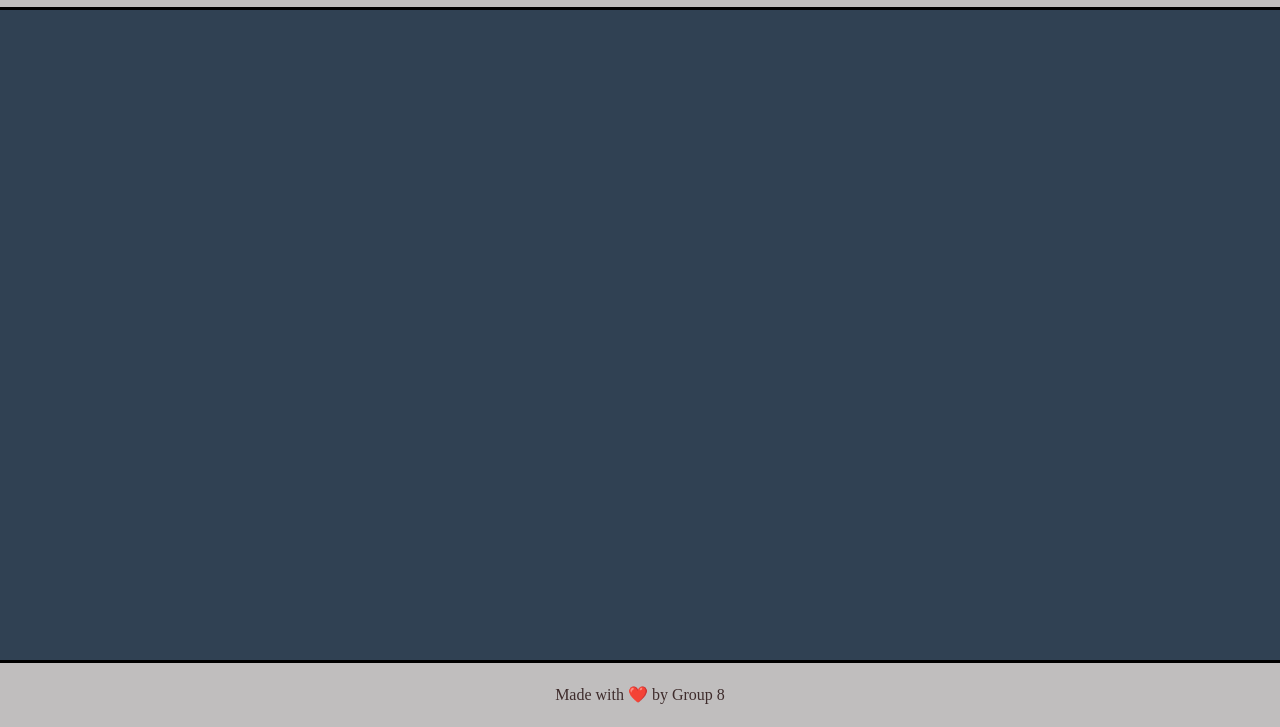
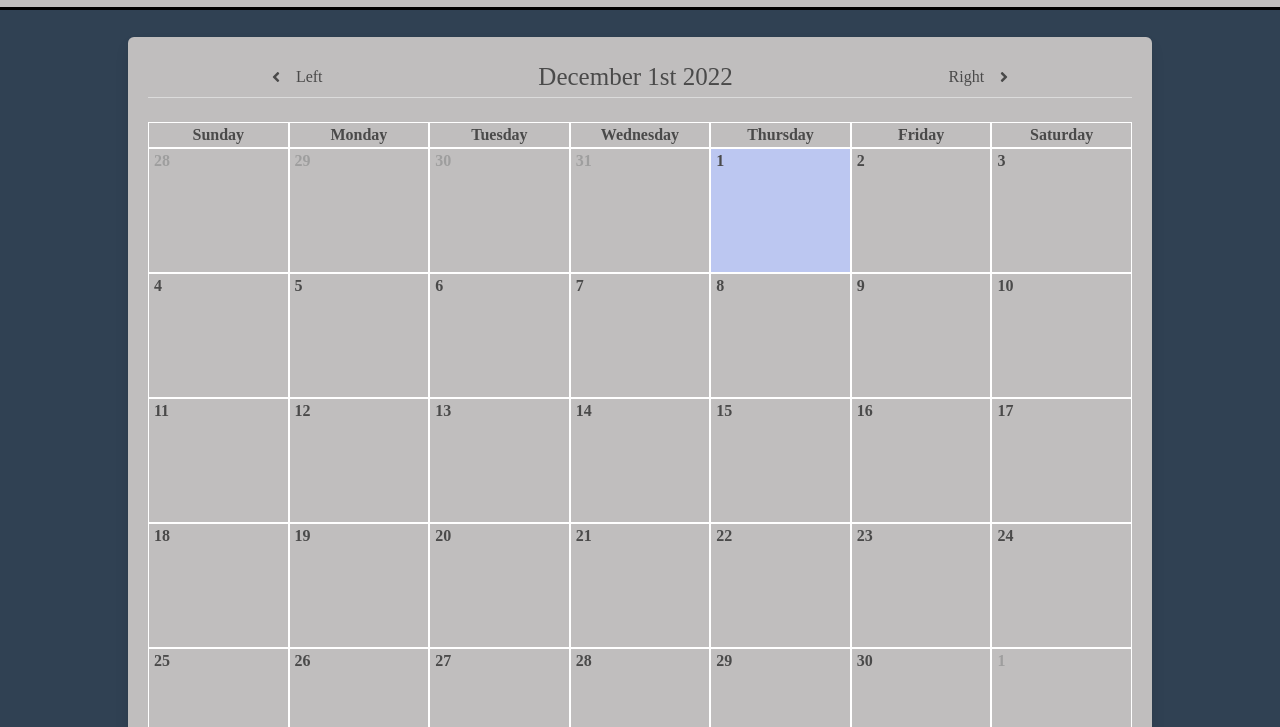
Before and after one commit to CarleeMarie/Today, a plain HTML site: page monthly.html in a window 1280 px wide. Shown: the part 73-800 px from the top of the page. Drawn offline with nearby package versions, Linux system fonts and the light colour scheme.

Commit message:
Created base code for monthly calendar

```diff
--- a/assets/style.css
+++ b/assets/style.css
@@ -1,8 +1,10 @@
 @import "https://cdn.jsdelivr.net/npm/bulma@0.9.4/css/bulma.min.css";
+@import url('https://fonts.googleapis.com/css2?family=Poppins:wght@400;500;600&display=swap');
 
 /*our root colors*/
 :root {
     --borders: #000;
+    --calendarBorders: #fff;
     --main-text: rgb(62, 44, 44);
     --light: rgb(192, 190, 190);
 }
@@ -69,7 +71,7 @@ nav ul li {
     margin-left: auto;
     margin-right: auto;
     width: 80%;
-    height: 300px;
+    height: auto;
     background-color: var(--light);
 }
 
@@ -93,3 +95,46 @@ nav ul li {
 .modal {
     z-index: 1000;
 }
+
+/*Styling for Calender page*/
+
+.calendar ul {
+    display: flex;
+    flex-wrap: wrap;
+    list-style: none;
+    text-align: center;
+}
+
+.calendar ul li {
+    width: calc(100% / 7)
+}
+
+.calendar .week li,
+.calendar .days li {
+    font-weight: bolder;
+    border: 1px solid var(--calendarBorders);
+}
+
+.calendar .days li {
+    height: auto;
+    min-height: 125px;
+    text-align: left;
+    padding-left: 5px;
+    cursor: pointer;
+}
+
+.days li.active {
+    background-color: rgb(188, 199, 241);
+}
+
+.days li.inactive {
+    color: rgb(158, 158, 158);
+}
+
+.calendar .days li:hover {
+    background-color: rgb(147, 147, 147);
+}
+
+.current-date {
+    font-size: 25px;
+}
--- a/javascript/modal.js
+++ b/javascript/modal.js
@@ -1,4 +1,9 @@
 //Modal functionality
+
+//===============Declared Varibles===============
+
+
+//===============Event Listener===============
 document.addEventListener('DOMContentLoaded', () => {
     // Functions to open and close a modal
     function openModal($el) {
--- a/monthly.html
+++ b/monthly.html
@@ -7,6 +7,7 @@
     <link rel="stylesheet" href="https://cdn.jsdelivr.net/npm/bulma@0.9.4/css/bulma.min.css">
     <link rel="stylesheet" href="./assets/style.css">
     <link rel="icon" href="https://images.emojiterra.com/google/noto-emoji/v2.034/512px/1f5d3.png"/>
+    <link rel="stylesheet" href="https://fonts.googleapis.com/css2?family=Material+Symbols+Rounded:opsz,wght,FILL,GRAD@20..48,100..700,0..1,-50..200">
   </head>
   <body>
     <!--This is where our navibar begins-->
@@ -26,6 +27,83 @@
         </nav>
     </header>
 
+    <div class="box one" id="calendar">
+      <!--This is our calendar title and controls-->
+      <div class="tabs is-fullwidth">
+        <ul>
+          <li>
+            <a>
+              <span class="icon"><i class="fas fa-angle-left" aria-hidden="true"></i></span>
+              <span>Left</span>
+            </a>
+          </li>
+          <li>
+            <p class="has-text-centered">
+              <span class="current-date">December 1st 2022</span>
+            </p>
+          </li>
+          <li>
+            <a>
+              <span>Right</span>
+              <span class="icon"><i class="fas fa-angle-right" aria-hidden="true"></i></span>
+            </a>
+          </li>
+        </ul>
+      </div>
+      <!--End of calender title-->
+
+      <div class="calendar">
+        <ul class="week">
+          <li>Sunday</li>
+          <li>Monday</li>
+          <li>Tuesday</li>
+          <li>Wednesday</li>
+          <li>Thursday</li>
+          <li>Friday</li>
+          <li>Saturday</li>
+        </ul>
+        <ul class="days">
+          <li class="inactive">28</li>
+          <li class="inactive">29</li>
+          <li class="inactive">30</li>
+          <li class="inactive">31</li>
+          <li class="active">1</li>
+          <li>2</li>
+          <li>3</li>
+          <li>4</li>
+          <li>5</li>
+          <li>6</li>
+          <li>7</li>
+          <li>8</li>
+          <li>9</li>
+          <li>10</li>
+          <li>11</li>
+          <li>12</li>
+          <li>13</li>
+          <li>14</li>
+          <li>15</li>
+          <li>16</li>
+          <li>17</li>
+          <li>18</li>
+          <li>19</li>
+          <li>20</li>
+          <li>21</li>
+          <li>22</li>
+          <li>23</li>
+          <li>24</li>
+          <li>25</li>
+          <li>26</li>
+          <li>27</li>
+          <li>28</li>
+          <li>29</li>
+          <li>30</li>
+          <li class="inactive">1</li>
+        </ul>
+      </div>
+
+
+    </div>
+
     <!--This is our footer/credits-->
     <footer class="footer">
           <h4>Made with ❤️️ <!--blood sweat and tears included--> by Group 8</h4>
@@ -44,6 +122,13 @@
       <button class="modal-close is-large" aria-label="close"></button>
     </div>
 
+    <!--Font awesome script-->
+    <script defer src="https://use.fontawesome.com/releases/v5.3.1/js/all.js"></script>
+    <!--This links our jquery, day.js scripts-->
+    <script src="https://cdnjs.cloudflare.com/ajax/libs/jquery/3.2.1/jquery.min.js"></script>
+    <script src="https://cdn.jsdelivr.net/npm/dayjs@1.11.3/dayjs.min.js"
+    integrity="sha256-iu/zLUB+QgISXBLCW/mcDi/rnf4m4uEDO0wauy76x7U="
+    crossorigin="anonymous"></script>
     <script src="./javascript/modal.js"></script>
   </body>
 </html>
```
Also changed, not shown: daily.html (+1 -0 lines), index.html (+9 -0 lines), weather.html (+1 -0 lines).
